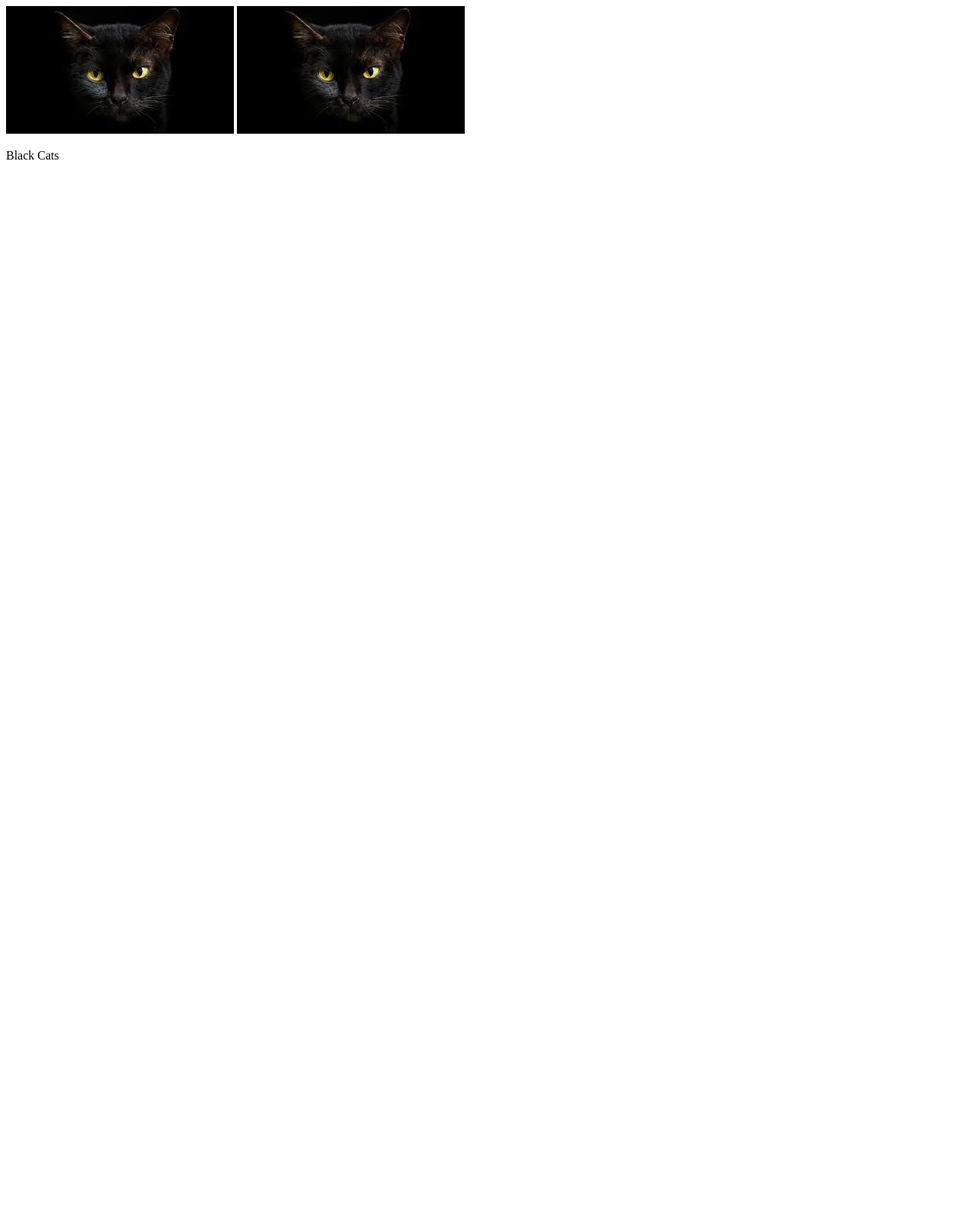
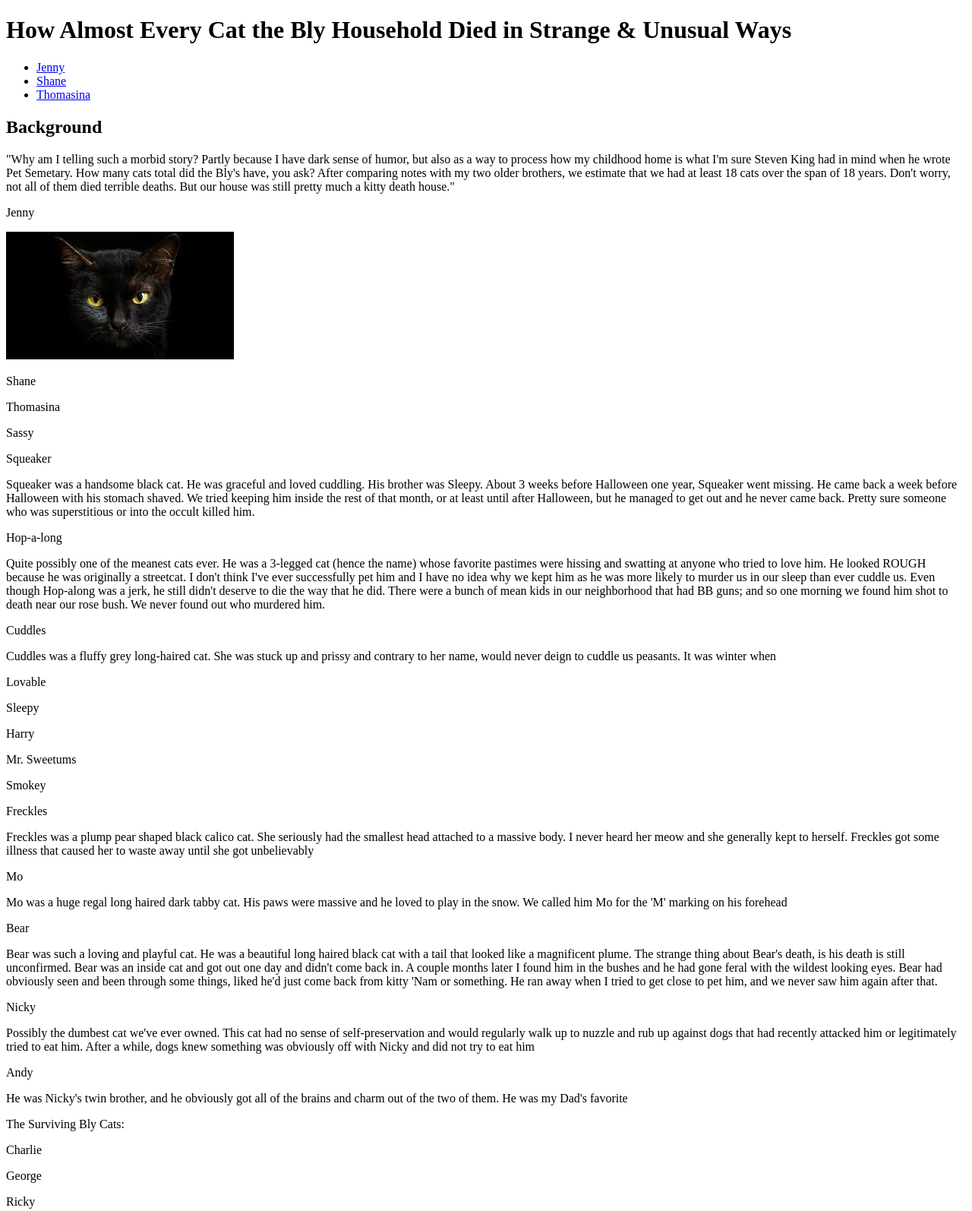
Before and after one commit to tkolkmeyer/assignment-4-html-me-something-LaurenBly, a website: page index.html in a window 1280 px wide. Shown: the whole page at 76% size. Before the commit the page ends 800 px from the top, so only its background shows below. Drawn offline with Linux system fonts and the light colour scheme; files whose address does not match are found by name.

Commit message:
second commit

```diff
--- a/index.html
+++ b/index.html
@@ -1,11 +1,68 @@
 <!DOCTYPE html>
 <html>
    <head>
+      <title>Lauren Bly - A Series of Unfortunate Cat Events</title>
+      <link rel="stylesheet" href="styles.css">
+
    </head>
    <body>
-      <img src = "C:\Code\assignment-4-html-me-something-LaurenBly\Pictures\black cat.jpg" alt = "Black cat."> <!--absolute path-->
-      <img src = "Pictures\black cat.jpg" alt = "Black cat."><!--relative path-->
-     <p>Black Cats</p>
-      <!-- Write your HTML in this file! -->
+      <header>
+        <h1>How Almost Every Cat the Bly Household Died in Strange & Unusual Ways</h1>
+        <nav>
+           <ul>
+              <li><a href="#jenny">Jenny</a></li>
+              <li><a href="#shane">Shane</a></li>
+              <li><a href="#thomasina">Thomasina</a></li>
+           </ul>
+        </nav>
+      </header>
+
+      <main>
+         <article>
+            <section>
+               <a name="background"></a>
+               <h2>Background</h2>
+               <p>"Why am I telling such a morbid story? Partly because I have dark sense of humor, but also as a way to process how my childhood home is what I'm sure Steven King had in mind when he wrote Pet Semetary. How many cats total did the Bly's have, you ask? After comparing notes with my two older brothers, we estimate that we had at least 18 cats over the span of 18 years. Don't worry, not all of them died terrible deaths. But our house was still pretty much a kitty death house."</p>
+            </section>
+
+
+
+
+         </article>
+      </main>
+
+      <!-- <img src = "C:\Code\assignment-4-html-me-something-LaurenBly\Pictures\black cat.jpg" alt = "Black cat."> absolute path -->
+     <p>Jenny</p>
+     <img src = "Pictures\black cat.jpg" alt = "Black cat."><!--relative path-->
+     <p>Shane</p>
+     <p>Thomasina</p>
+     <p>Sassy</p>
+     <p>Squeaker</p>
+         <p>Squeaker was a handsome black cat. He was graceful and loved cuddling. His brother was Sleepy. About 3 weeks before Halloween one year, Squeaker went missing. He came back a week before Halloween with his stomach shaved. We tried keeping him inside the rest of that month, or at least until after Halloween, but he managed to get out and he never came back. Pretty sure someone who was superstitious or into the occult killed him.</p>
+     <p>Hop-a-long</p>
+         <p>Quite possibly one of the meanest cats ever. He was a 3-legged cat (hence the name) whose favorite pastimes were hissing and swatting at anyone who tried to love him. He looked ROUGH because he was originally a streetcat. I don't think I've ever successfully pet him and I have no idea why we kept him as he was more likely to murder us in our sleep than ever cuddle us. Even though Hop-along was a jerk, he still didn't deserve to die the way that he did. There were a bunch of mean kids in our neighborhood that had BB guns; and so one morning we found him shot to death near our rose bush. We never found out who murdered him.</p>
+     <p>Cuddles</p>
+         <p>Cuddles was a fluffy grey long-haired cat. She was stuck up and prissy and contrary to her name, would never deign to cuddle us peasants. It was winter when </p>
+     <p>Lovable</p>
+     <p>Sleepy</p>
+     <p>Harry</p>
+     <p>Mr. Sweetums</p>
+     <p>Smokey</p>
+     <p>Freckles</p>
+         <p>Freckles was a plump pear shaped black calico cat. She seriously had the smallest head attached to a massive body. I never heard her meow and she generally kept to herself. Freckles got some illness that caused her to waste away until she got unbelievably </p>
+     <p>Mo</p>
+         <p>Mo was a huge regal long haired dark tabby cat. His paws were massive and he loved to play in the snow. We called him Mo for the 'M' marking on his forehead</p>
+     <p>Bear</p>
+       <p>Bear was such a loving and playful cat. He was a beautiful long haired black cat with a tail that looked like a magnificent plume. The strange thing about Bear's death, is his death is still unconfirmed. Bear was an inside cat and got out one day and didn't come back in. A couple months later I found him in the bushes and he had gone feral with the wildest looking eyes. Bear had obviously seen and been through some things, liked he'd just come back from kitty 'Nam or something. He ran away when I tried to get close to pet him, and we never saw him again after that. </p>
+     <p>Nicky</p>
+         <p>Possibly the dumbest cat we've ever owned. This cat had no sense of self-preservation and would regularly walk up to nuzzle and rub up against dogs that had recently attacked him or legitimately tried to eat him. After a while, dogs knew something was obviously off with Nicky and did not try to eat him</p>
+     <p>Andy</p>
+         <p>He was Nicky's twin brother, and he obviously got all of the brains and charm out of the two of them. He was my Dad's favorite </p>
+     <p>The Surviving Bly Cats:</p>
+     <p>Charlie</p>
+
+     <p>George</p>
+     <p>Ricky</p>
+
    </body>
 </html>
```
